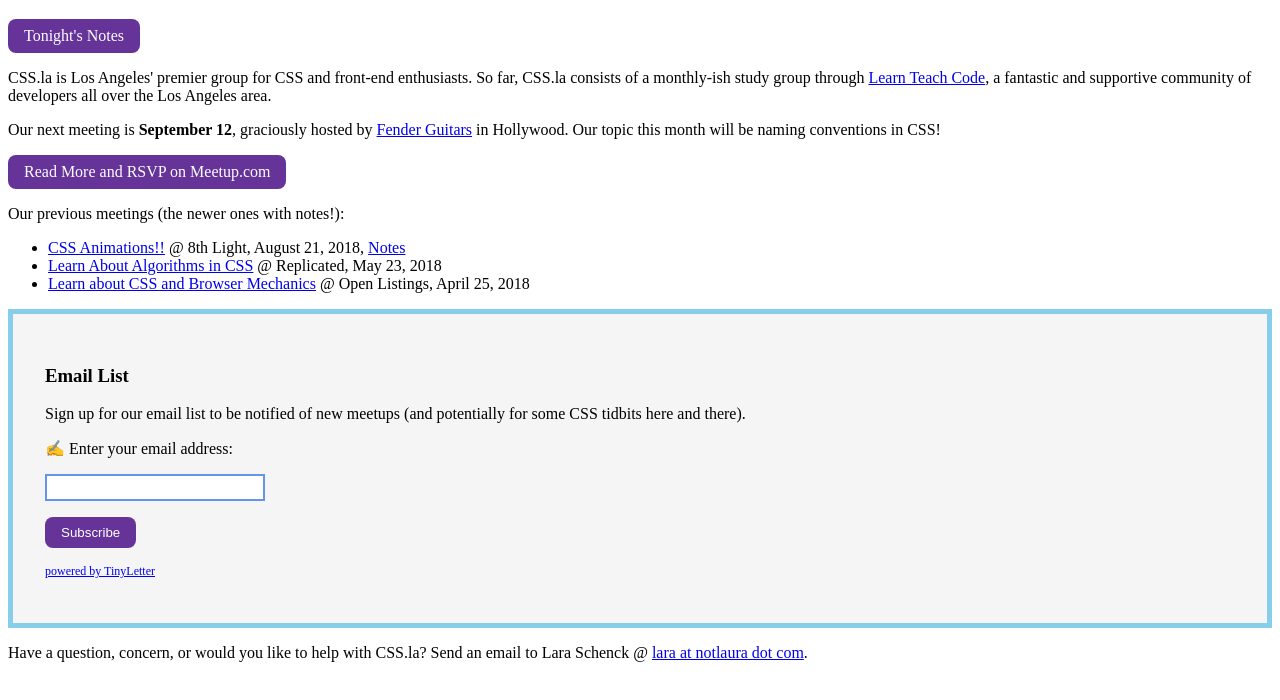
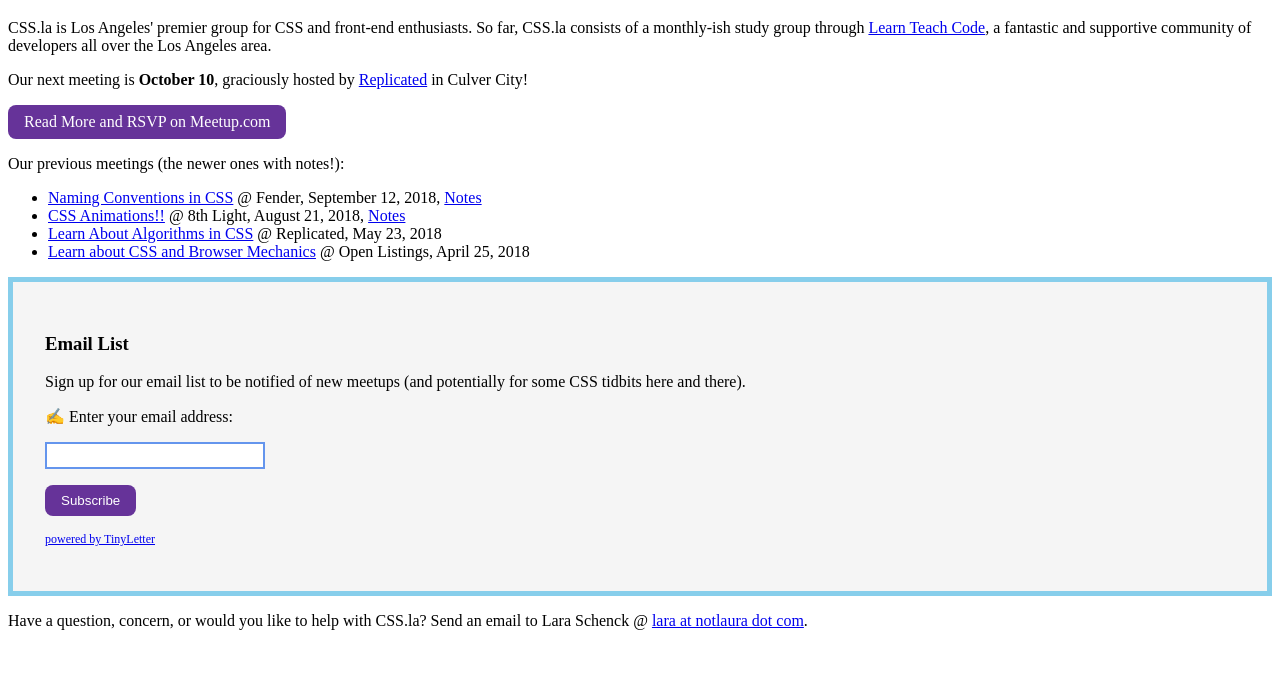
Before and after one commit to css-la/css.la.2018, a Gatsby site: page / in a window 1280 px wide. Shown: the part 62-762 px from the top of the page. Built offline with nearby package versions, Linux system fonts and the light colour scheme; Gatsby itself is replaced by a stand-in of ours.

Commit message:
Update content

```diff
--- a/src/pages/index.js
+++ b/src/pages/index.js
@@ -6,16 +6,14 @@ import './pages.css';
 const IndexPage = () => (
   <main>
     <h1>Welcome to CSS.la 🌴</h1>
+    <p>CSS.la is Los Angeles' premier group for CSS and front-end enthusiasts. So far, CSS.la consists of a monthly-ish study group through <a href="https://www.meetup.com/LearnTeachCode/">Learn Teach Code</a>, a fantastic and supportive community of developers all over the Los Angeles area.</p>
+    <p>Our next meeting is <strong>October 10</strong>, graciously hosted by <a href="https://www.replicated.com/">Replicated</a> in Culver City!</p>
     <div className="spacer">
-      <a className="button" href="https://paper.dropbox.com/doc/CSS.la-4-Naming-Conventions-in-CSS--AMm_gQrSk6NDxcdnsPpeSD0BAg-NNwsgZES3OpJAOINatkO3">Tonight's Notes</a>
-    </div>
-    <p>CSS.la is Los Angeles' premier group for CSS and front-end enthusiasts. So far, CSS.la consists of a monthly-ish study group through <a href="https://www.meetup.com/LearnTeachCode/">Learn Teach Code</a>, a fantastic and supportive community of developers all over the Los Angeles area.</p>
-    <p>Our next meeting is <strong>September 12</strong>, graciously hosted by <a href="https://fender.com/">Fender Guitars</a> in Hollywood. Our topic this month will be naming conventions in CSS!</p>
-    <div className="spacer">
-      <a className="button" href = "https://www.meetup.com/LearnTeachCode/events/253679813/">Read More and RSVP on Meetup.com</a>
+      <a className="button" href= "https://www.meetup.com/LearnTeachCode/events/254676315/?isFirstPublish=true">Read More and RSVP on Meetup.com</a>
     </div>
     <p>Our previous meetings (the newer ones with notes!):</p>
     <ul>
+      <li><a href="https://www.meetup.com/LearnTeachCode/events/253679813/">Naming Conventions in CSS</a> @ Fender, September 12, 2018, <a href="https://paper.dropbox.com/doc/CSS.la-4-Naming-Conventions-in-CSS--AMm_gQrSk6NDxcdnsPpeSD0BAg-NNwsgZES3OpJAOINatkO3">Notes</a></li>
       <li><a href="https://www.meetup.com/LearnTeachCode/events/253492626/">CSS Animations!!</a> @ 8th Light, August 21, 2018, <a href="https://paper.dropbox.com/doc/CSS.la-3-CSS-Animations-YGMB8TFeAka4O5jsLhvD5">Notes</a></li>
       <li><a href="https://www.meetup.com/LearnTeachCode/events/250076452/">Learn About Algorithms in CSS</a> @ Replicated, May 23, 2018</li>
       <li><a href="https://www.meetup.com/LearnTeachCode/events/249510027/">Learn about CSS and Browser Mechanics</a> @ Open Listings, April 25, 2018</li>
```
